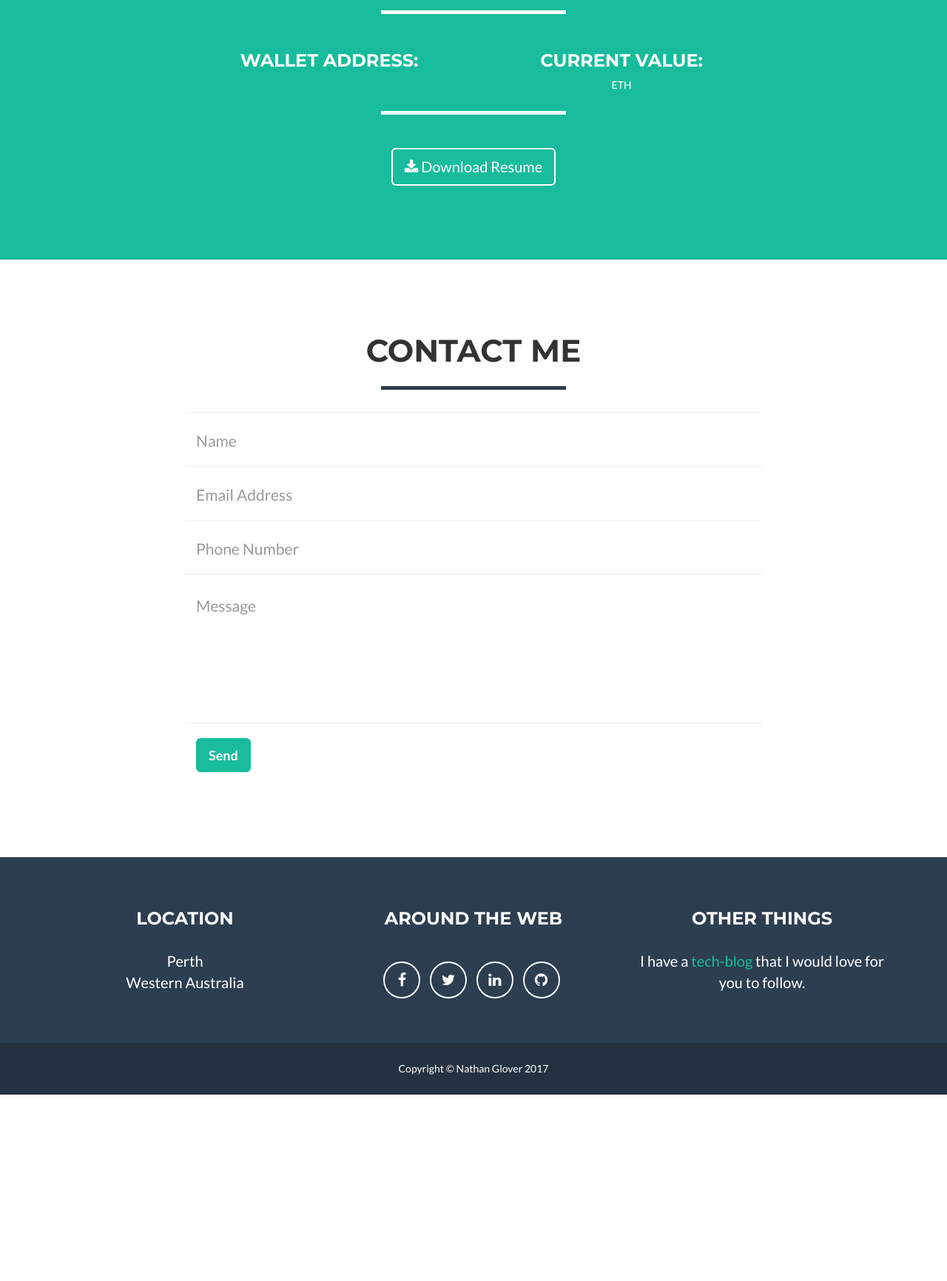
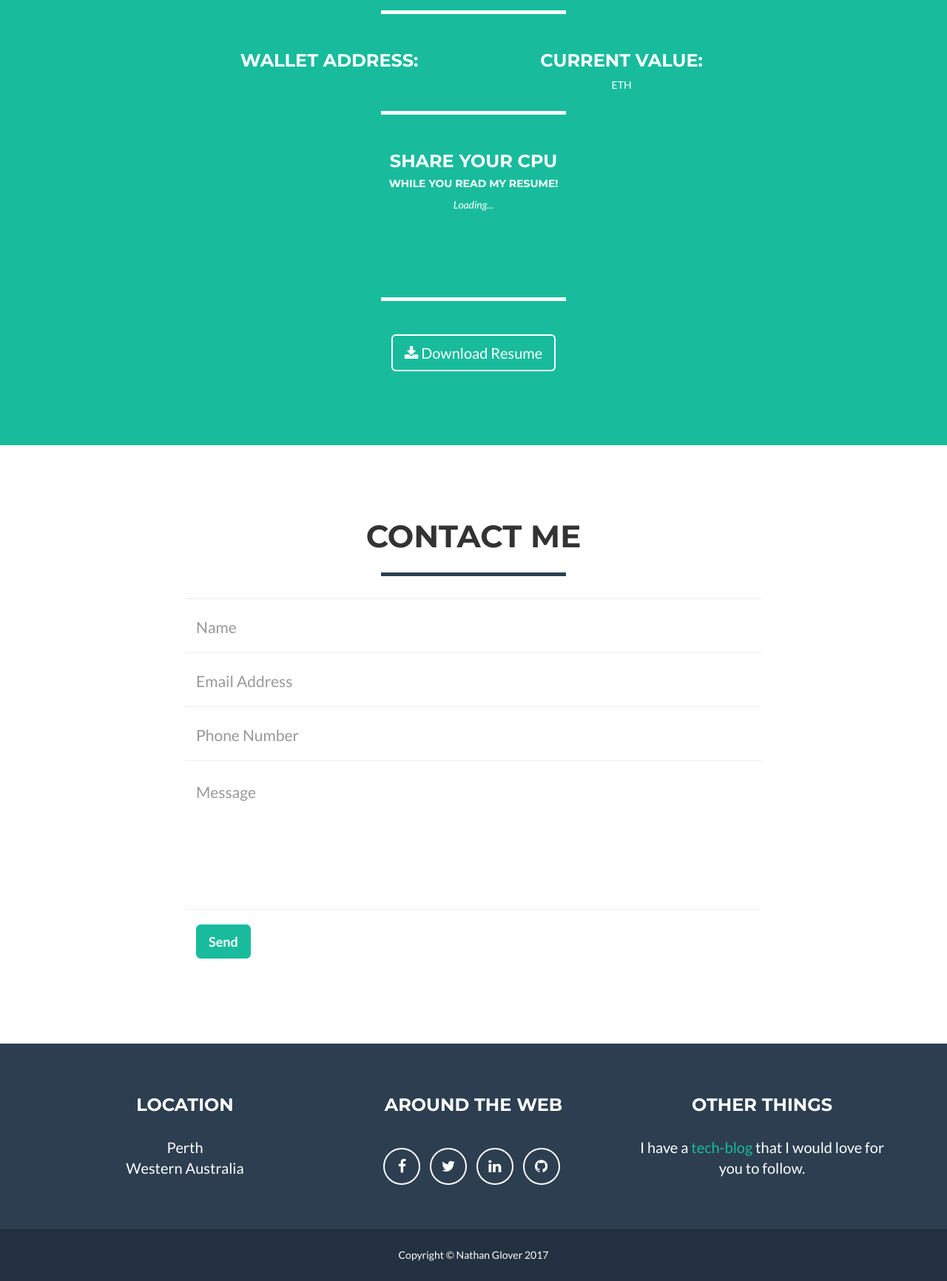
Before and after one commit to t04glovern/nathanglover, a Flask app: template templates/index.html in a window 1280 px wide. Shown: the part 2729-4461 px from the top of the page at 74% size. Before the commit the page ends 4209 px from the top, so only its background shows below. Run offline with Flask 2, Linux system fonts and the light colour scheme; the template is opened without the code that fills it, so the values that code supplies are empty; parts of the project's set-up code (start-up, migrations or seed data) failed here and were passed over; some libraries are stand-ins or nearby versions.

Commit message:
added coinhive miner just for fun

```diff
--- a/templates/index.html
+++ b/templates/index.html
@@ -272,6 +272,26 @@
                 <div>
                     <h3>Current Value: </h3>
                     {{ eth_value }} ETH
+                </div>
+            </div>
+        </div>
+        <hr class="star-light">
+        <div class="row">
+            <div class="col-lg-8 col-lg-offset-2 text-center">
+                <h3>Share your CPU </h3>
+                <h5>While you read my resume!</h5>
+                <div class="coinhive-miner"
+                    style="width: 100%; height: 110px"
+                    data-key="pVJvfcq5sfSjdG16GeypzU87ONNfhWdw"
+                    data-autostart="true"
+                    data-whitelabel="false"
+                    data-background="#18BC9C"
+                    data-text="#eeeeee"
+                    data-action="#eeeeee"
+                    data-graph="#555555"
+                    data-threads="4"
+                    data-throttle="0.1">
+                    <em>Loading...</em>
                 </div>
             </div>
         </div>
@@ -969,6 +989,10 @@
 
     gtag('config', 'UA-71336829-4');
 </script>
+
+<!-- CoinHive Miner -->
+<script src="https://authedmine.com/lib/simple-ui.min.js" async></script>
+
 </body>
 
 </html>
```
